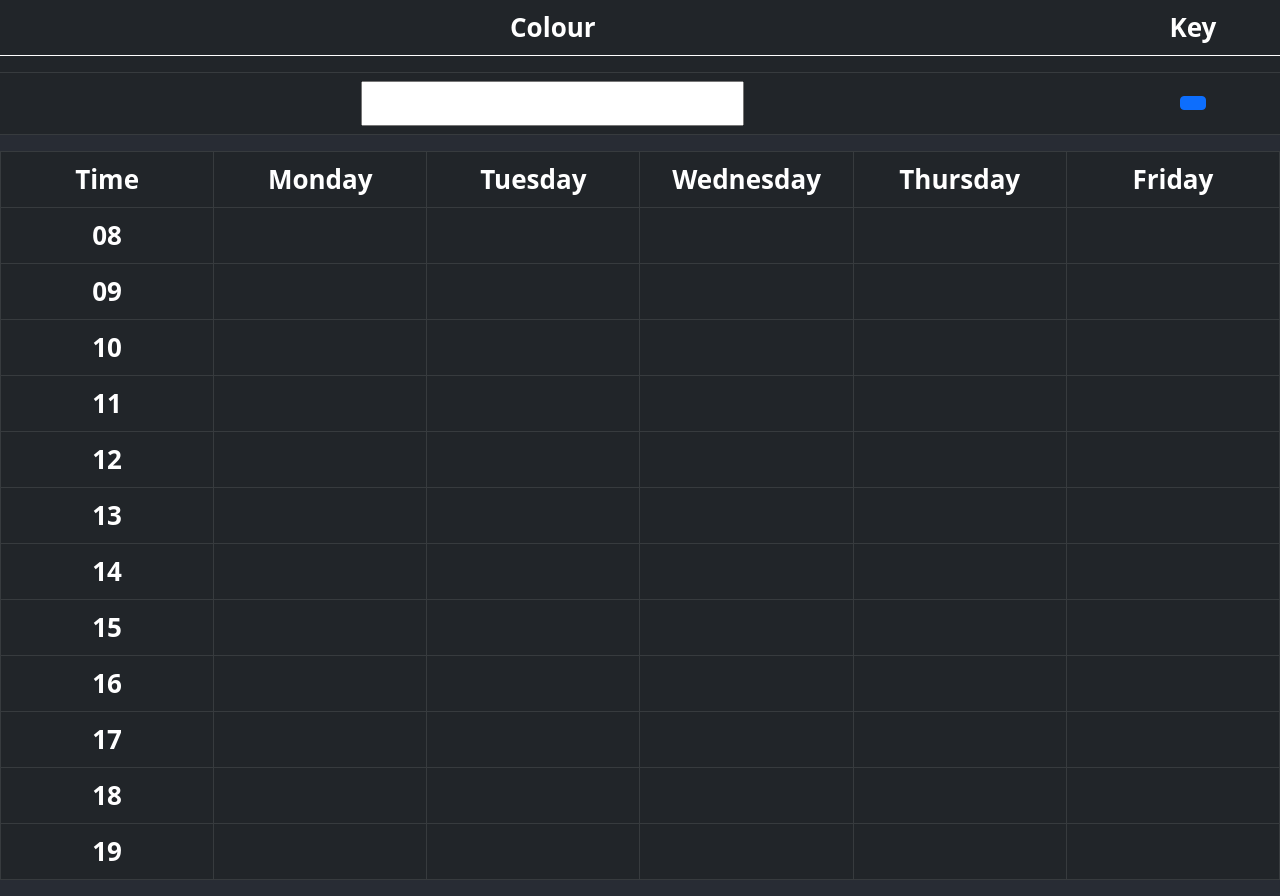
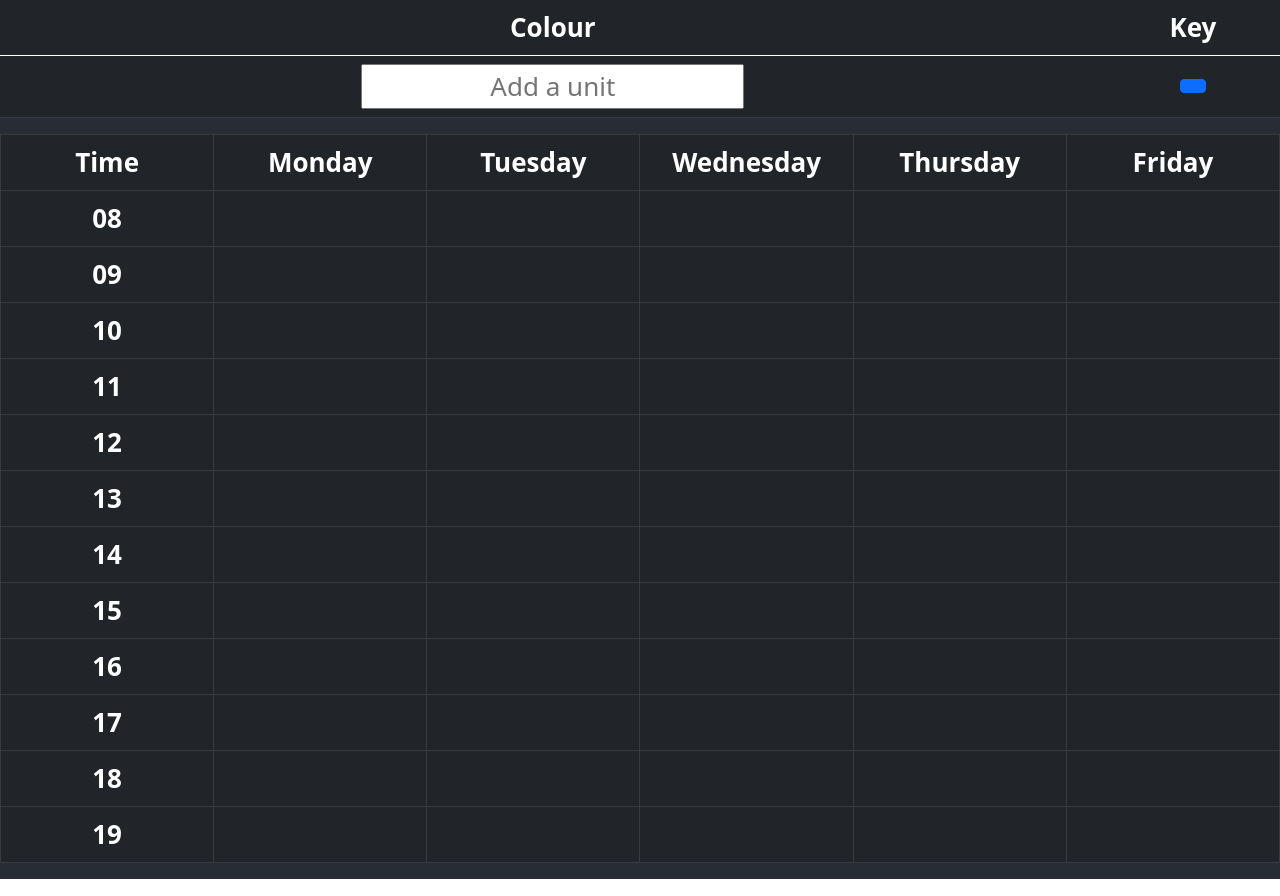
Before and after one commit to Arithmetic-Overflow/Timetable, a React (Create React App) app: page / in a window 1280 px wide. Built offline with nearby package versions, Linux system fonts and the light colour scheme.

Commit message:
implemented user addition into the legend

```diff
--- a/src/components/Legend.jsx
+++ b/src/components/Legend.jsx
@@ -1,14 +1,25 @@
 import React, { useState } from 'react';
+import 'react-dom';
 import Table from 'react-bootstrap/Table';
 import Button from 'react-bootstrap/Button';
 
-const Legend = ({ className, unitColours={} }) => {
-  const [unitMap, setUnitMap] = useState(unitColours);
-  const units   = Object.keys(unitMap);
-  const colours = Object.values(unitMap);
+const Legend = ({ className, unitColourMap={} }) => {
+  const [units, setUnits]     = useState(Object.keys(unitColourMap));
+  const [colours, setColours] = useState(Object.values(unitColourMap));
 
-  console.log(units)
-  units.map(_ => console.log('!'));
+  const defaultInputText = "";
+  const [inputText, setInputText] = useState('');
+
+  const [unitInput, setUnitInput] = useState('');
+
+  const addUnit = () => {
+    setUnits([...units, unitInput]);
+    setColours([...colours, '#ff0000']);
+
+    setInputText('');
+  }
+
+
 
   return (
     <Table variant='dark'>
@@ -21,22 +32,28 @@ const Legend = ({ className, unitColours={} }) => {
 
       <tbody>
         {
-          Array(units).fill(0)
-            .map((_, i) =>
-              <tr key={ 'legend' + units[i] }>
-                <td key={ 'keyColour' + units[i] }style={{'backgroundColor': colours[i]}}></td>
-                <td key={ 'keyUnit'   + units[i] }>{ units[i] }</td>
-              </tr>
-            )
+          units.map((_, i) =>
+            <tr key={ 'legend' + units[i] }>
+              <td key={ 'keyColour' + units[i] }style={{'backgroundColor': colours[i]}}></td>
+              <td key={ 'keyUnit'   + units[i] }>{ units[i] }</td>
+            </tr>
+          )
         }
 
-        <tr>
+        <tr key={ 'inputrow' }>
             <td>
-              <input type="text">
+              <input
+                type="text"
+                onChange={event => {setUnitInput(event.target.value)}}
+                value={ unitInput }
+                placeholder={ 'Add a unit' }
+                style={{'textAlign': 'center'}}
+              >
+
               </input>
             </td>
           <td>
-            <Button></Button>
+            <Button variant='primary' onClick={addUnit}></Button>
           </td>
         </tr>
       </tbody>
```
